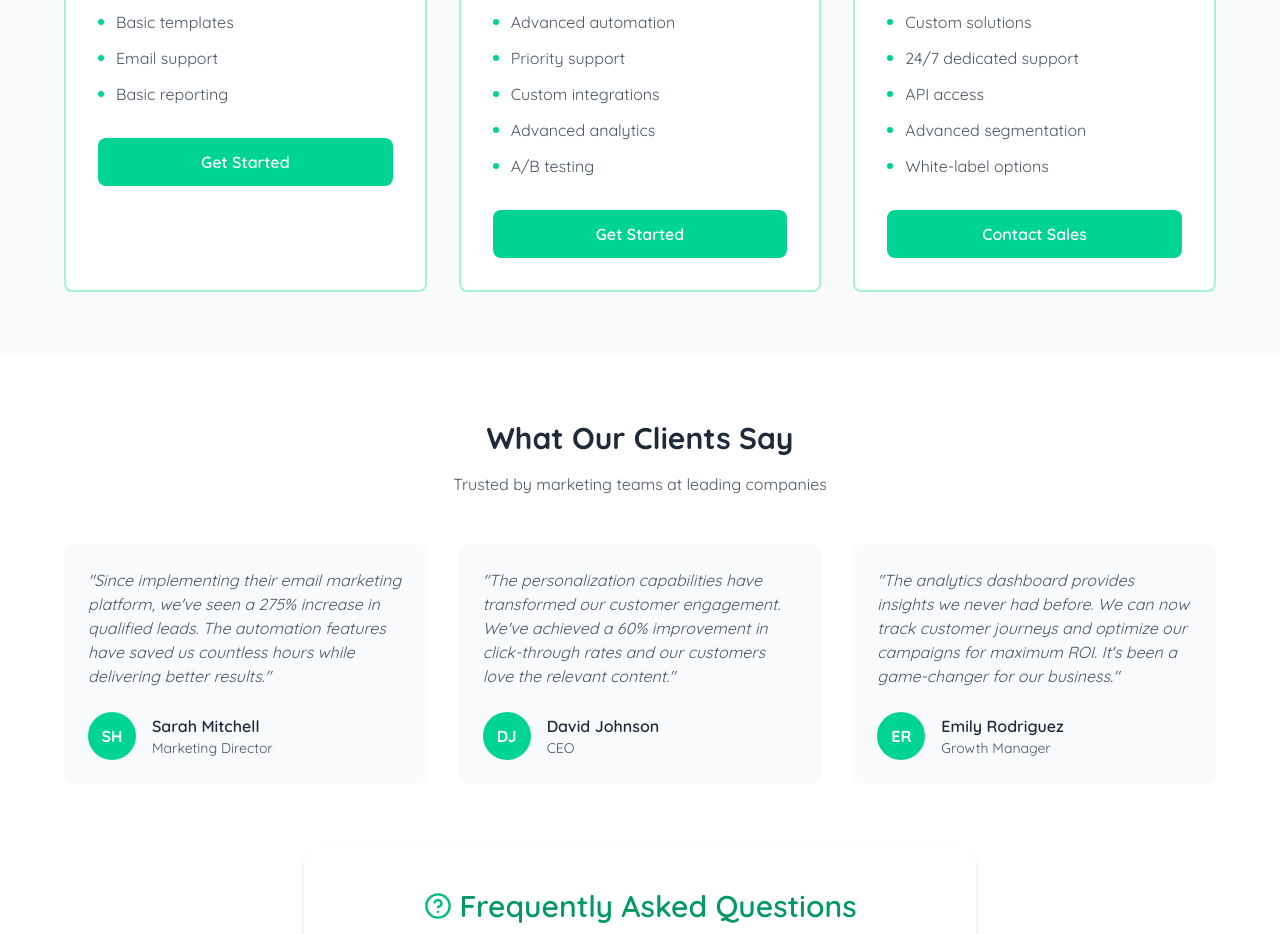
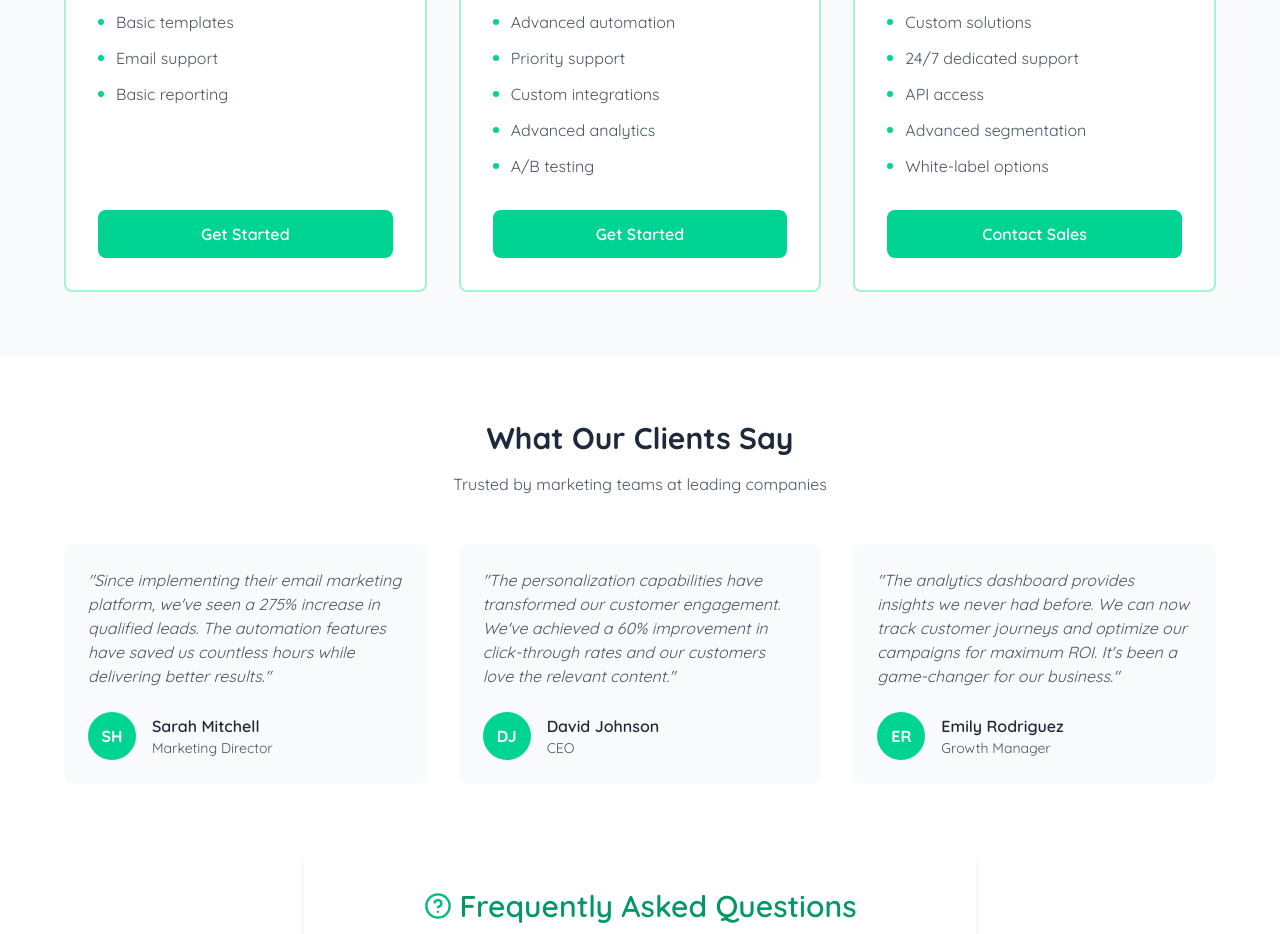
Before and after one commit to md-Gafrujama/quoreb2b-next, a Next.js app: page /Solutions/Email-marketing in a window 1280 px wide. Shown: the part 4820-5754 px from the top of the page. Built offline with nearby package versions, Linux system fonts and the light colour scheme.

Commit message:
commit updated email marekting

```diff
--- a/src/app/Solutions/Email-marketing/page.jsx
+++ b/src/app/Solutions/Email-marketing/page.jsx
@@ -754,7 +754,7 @@ const EmailMarketingLanding = () => {
                     Basic reporting
                   </li>
                 </ul>
-                <button className="w-full bg-emerald-400 text-white font-semibold py-3 px-6 rounded-lg hover:bg-emerald-500 transition-colors duration-300 group-hover:scale-105 transform">
+                <button className="w-full bg-emerald-400 text-white mt-18 font-semibold py-3 px-6 rounded-lg hover:bg-emerald-500 transition-colors duration-300 group-hover:scale-105 transform">
                   Get Started
                 </button>
               </div>
```
